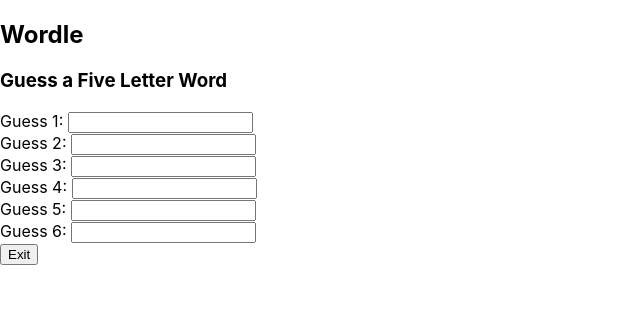
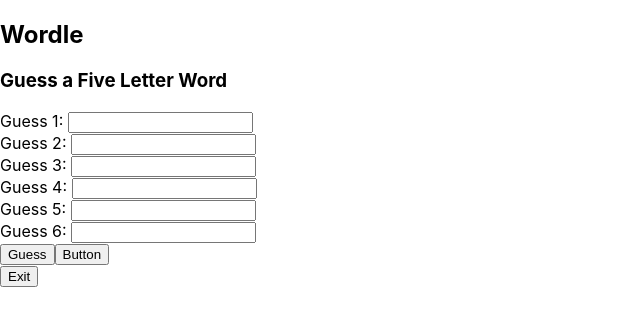
Before and after one commit to jonathanc816/TJgames, a React (Create React App) app: page /wordle in a window 1280 px wide. Shown: the top 326 px of the page, without its empty margins (0-640 px from the left). Built offline with nearby package versions, Linux system fonts and the light colour scheme.

Commit message:
adding guessing box

```diff
--- a/src/Wordle.js
+++ b/src/Wordle.js
@@ -1,12 +1,13 @@
 import React from 'react';
 import { useNavigate } from 'react-router-dom';
+import { generateSecretWord, guessingSecretWord } from './games/WordleFunction';
 
 function Wordlepg() {
   const navigate = useNavigate();
 
   return (
     <div>
-      <BullsAndCows />
+      <Wordle />
       <button
         onClick={() => {
           navigate('/');
@@ -19,12 +20,13 @@
 }
 
 
-class BullsAndCows extends React.Component {
+class Wordle extends React.Component {
   constructor(props) {
     super(props);
     this.state = {
       value: '',
-      numOfTriesRemaining: 0,
+      numOfTriesRemaining: 6,
+      secretWord: generateSecretWord(),
     };
     this.handleChange = this.handleChange.bind(this);
   }
@@ -86,6 +88,21 @@
               onChange={this.handleChange}
             />
           </div>
+          <button
+            onClick={() => {
+              this.state.numOfTriesRemaining = guessingSecretWord(this.state.numOfTriesRemaining, this.state.secretWord);
+              console.log(this.state.numOfTriesRemaining);
+            }}
+          >
+            Guess
+          </button>
+        <button
+            onClick={() => {
+              console.log(this.state.secretWord);
+            }}
+          >
+            Button
+          </button>
         </section>
       );
   }
--- /dev/null
+++ b/src/games/WordleFunction.jsx
@@ -0,0 +1,14 @@
+export function generateSecretWord() {
+    let words = ['apple'];
+    return words[Math.floor(Math.random()*words.length)];
+}
+
+export function guessingSecretWord(numOfTriesRemaining, secretWord) {
+    if (numOfTriesRemaining == 0) {
+        alert('You have used all your tries to guess a secret word.')
+        return 0
+    }
+    numOfTriesRemaining--;
+    return numOfTriesRemaining;
+
+}
```
